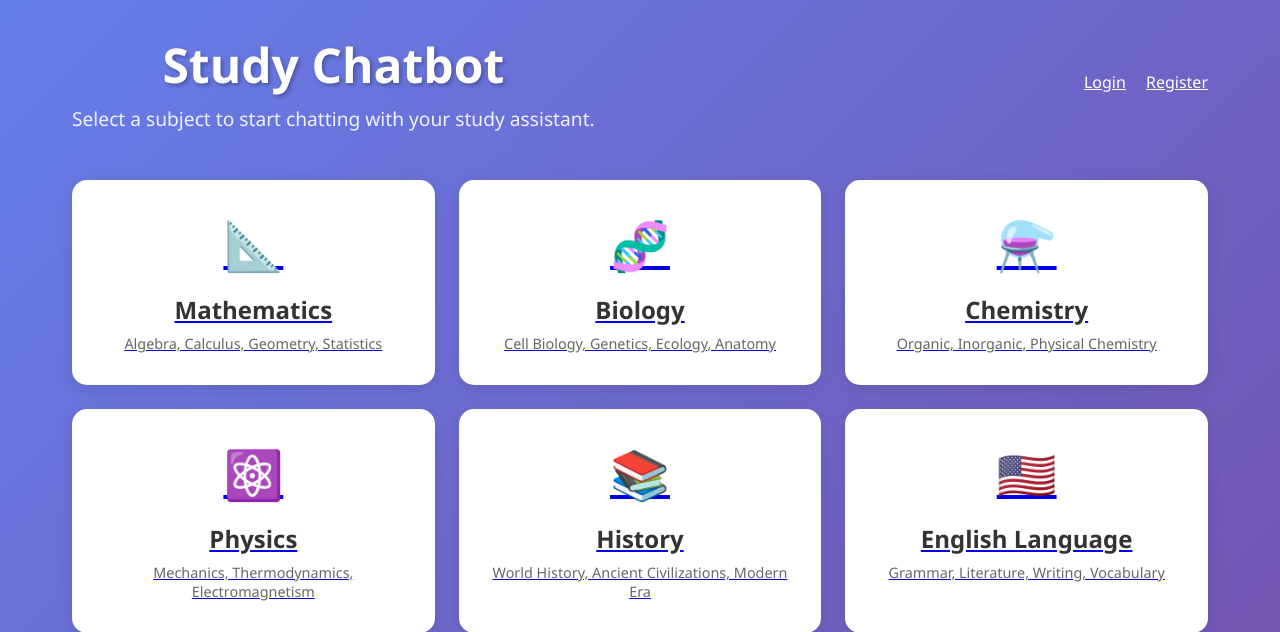
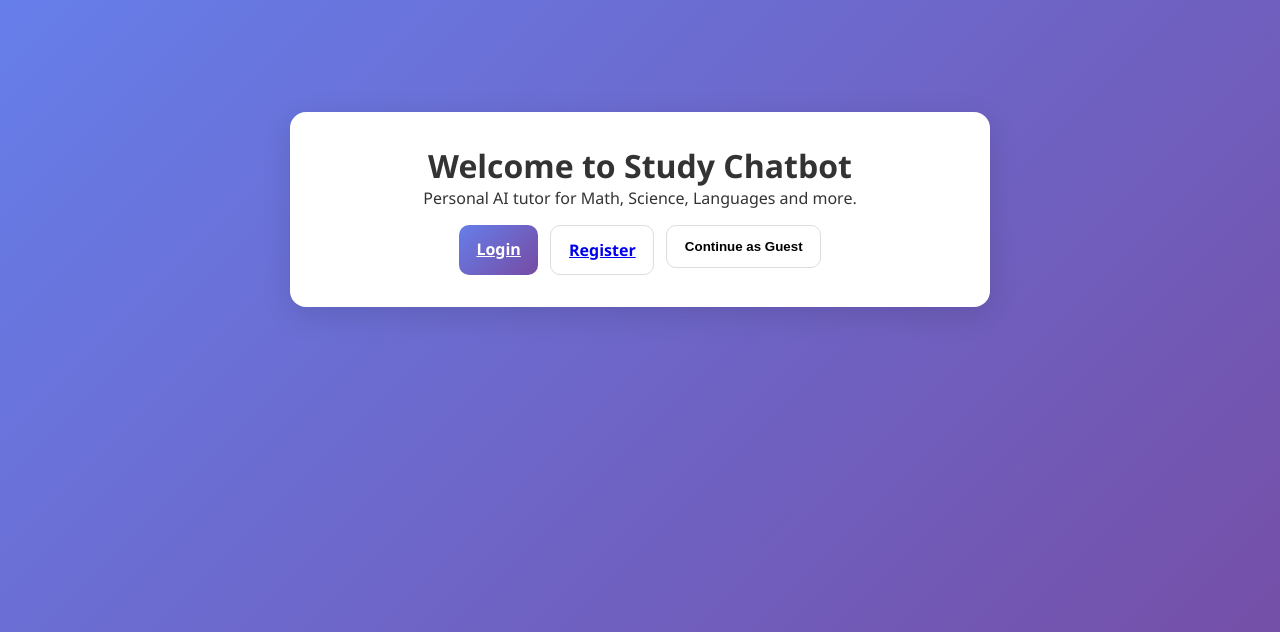
Before and after one commit to ppoudel0019/ai-project, a Flask app: page / in a window 1280 px wide. Shown: the top 632 px of the page. Run offline with Flask 3, Linux system fonts and the light colour scheme.

Commit message:
Added landing page

```diff
--- a/app.py
+++ b/app.py
@@ -10,7 +10,6 @@ def create_app():
     app = Flask(__name__)
     app.config.from_object(Config)
 
-    # Initialize extensions
     db.init_app(app)
     bcrypt.init_app(app)
     login_manager.init_app(app)
@@ -31,5 +30,14 @@ def create_app():
 
 app = create_app()
 
+
+@app.after_request
+def add_no_cache_headers(response):
+    response.headers["Cache-Control"] = "no-cache, no-store, must-revalidate"
+    response.headers["Pragma"] = "no-cache"
+    response.headers["Expires"] = "0"
+    return response
+
+
 if __name__ == '__main__':
     app.run(debug=True, host='0.0.0.0', port=5002)
--- a/routes/auth.py
+++ b/routes/auth.py
@@ -21,7 +21,7 @@ def register():
         db.session.add(user)
         db.session.commit()
         login_user(user)
-        return redirect(url_for("chat.index"))
+        return redirect(url_for("chat.landing"))
     return render_template("register.html")
 
 
@@ -33,7 +33,7 @@ def login():
         user = User.query.filter_by(email=email).first()
         if user and bcrypt.check_password_hash(user.password, pw):
             login_user(user)
-            return redirect(url_for("chat.index"))
+            return redirect(url_for("chat.landing"))
         flash("Invalid email or password")
         return redirect(url_for("auth.login"))
     return render_template("login.html")
@@ -43,4 +43,4 @@ def login():
 @login_required
 def logout():
     logout_user()
-    return redirect(url_for("auth.login"))
+    return redirect(url_for("chat.landing"))
--- a/routes/chat.py
+++ b/routes/chat.py
@@ -1,16 +1,51 @@
-from flask import Blueprint, render_template, request
+from flask import Blueprint, render_template, request, redirect, url_for, session
+from flask_login import current_user
 
 from models.subject import SUBJECTS
 
 chat_bp = Blueprint("chat", __name__)
 
 
-@chat_bp.route('/')
-def index():
-    return render_template('index.html')
+def login_or_guest_required(view):
+    from functools import wraps
+
+    @wraps(view)
+    def wrapped(*args, **kwargs):
+        if current_user.is_authenticated or session.get("guest") is True:
+            return view(*args, **kwargs)
+        return redirect(url_for("chat.landing"))
+
+    return wrapped
 
 
-@chat_bp.route('/chat')
+@chat_bp.route("/")
+def landing():
+    if current_user.is_authenticated:
+        return redirect(url_for("chat.subjects"))
+    if session.get("guest"):
+        return redirect(url_for("chat.subjects"))
+    return render_template("landing.html")
+
+
+@chat_bp.post("/guest-start")
+def guest_start():
+    session["guest"] = True
+    return redirect(url_for("chat.subjects"))
+
+
+@chat_bp.get("/guest-end")
+def guest_end():
+    session.pop("guest", None)
+    return redirect(url_for("chat.landing"))
+
+
+@chat_bp.route("/subjects")
+def subjects():
+    return render_template("index.html")
+
+
+@chat_bp.route("/chat")
+@login_or_guest_required
 def chat():
     subject = request.args.get('subject', 'math')
     if subject not in SUBJECTS:
--- a/templates/chat.html
+++ b/templates/chat.html
@@ -10,7 +10,7 @@
     <div class="chat-container" data-subject="{{ subject }}" data-subject-name="{{ subject_name }}">
       <div class="chat-header">
         <div class="header-content">
-          <a class="back-btn" href="{{ url_for('chat.index') }}">&larr; Back</a>
+          <a class="back-btn" onclick="window.location.href='{{ url_for('chat.subjects') }}'">&larr; Back</a>
           <h1>{{ subject_name }} Study Assistant</h1>
           <button id="resetBtn" class="reset-btn" type="button">Reset Chat</button>
 
@@ -37,6 +37,9 @@
     </div>
 
    <script>
+  window.addEventListener('pageshow', function (e) {
+    if (e.persisted) window.location.reload();
+  });
 (function() {
   const container = document.querySelector('.chat-container');
   const subject = container.getAttribute('data-subject');
--- a/templates/index.html
+++ b/templates/index.html
@@ -18,12 +18,20 @@
         {% if current_user.is_authenticated %}
           <div>
             <span style="color:white;">Hi, {{ current_user.name or current_user.email }}!</span>
-            <a href="{{ url_for('auth.logout') }}" style="color:white;margin-left:1rem;">Logout</a>
+
+            <a style="color:white;margin-left:1rem;" href="{{ url_for('auth.logout') }}">Logout</a>
+          </div>
+        {% elif session.get('guest') %}
+          <div>
+            <span style="color:white;">Guest</span>
+            <a style="color:white;margin-left:1rem;" href="{{ url_for('chat.guest_end') }}">End Guest Session</a>
+            <a style="color:white;margin-left:1rem;" href="{{ url_for('auth.login') }}">Login</a>
+            <a style="color:white;margin-left:1rem;" href="{{ url_for('auth.register') }}">Register</a>
           </div>
         {% else %}
           <div>
-            <a href="{{ url_for('auth.login') }}" style="color:white;margin-right:1rem;">Login</a>
-            <a href="{{ url_for('auth.register') }}" style="color:white;">Register</a>
+            <a style="color:white;margin-right:1rem;" href="{{ url_for('auth.login') }}">Login</a>
+            <a style="color:white;" href="{{ url_for('auth.register') }}">Register</a>
           </div>
         {% endif %}
       </div>
--- /dev/null
+++ b/templates/landing.html
@@ -0,0 +1,31 @@
+<!doctype html>
+<html lang="en">
+<head>
+  <meta charset="utf-8" />
+  <title>Study Chatbot</title>
+  <link rel="stylesheet" href="{{ url_for('static', filename='styles.css') }}">
+  <style>
+    .hero{max-width:700px;margin:10vh auto;background:#fff;padding:2rem;border-radius:16px;
+      box-shadow:0 8px 30px rgba(0,0,0,.12);text-align:center}
+    .cta{display:flex;gap:12px;justify-content:center;margin-top:1rem;flex-wrap:wrap}
+    .btn{border:none;padding:.8rem 1.1rem;border-radius:10px;cursor:pointer;font-weight:600}
+    .primary{background:linear-gradient(135deg,#667eea 0%,#764ba2 100%);color:#fff}
+    .ghost{background:#fff;border:1px solid #ddd}
+  </style>
+</head>
+<body>
+  <div class="container">
+    <div class="hero">
+      <h1>Welcome to Study Chatbot</h1>
+      <p>Personal AI tutor for Math, Science, Languages and more.</p>
+      <div class="cta">
+        <a class="btn primary" href="{{ url_for('auth.login') }}">Login</a>
+        <a class="btn ghost" href="{{ url_for('auth.register') }}">Register</a>
+        <form method="post" action="{{ url_for('chat.guest_start') }}" style="display:inline">
+          <button class="btn ghost" type="submit">Continue as Guest</button>
+        </form>
+      </div>
+    </div>
+  </div>
+</body>
+</html>
```
Also changed, not shown: routes/ai.py (+6 -4 lines).
